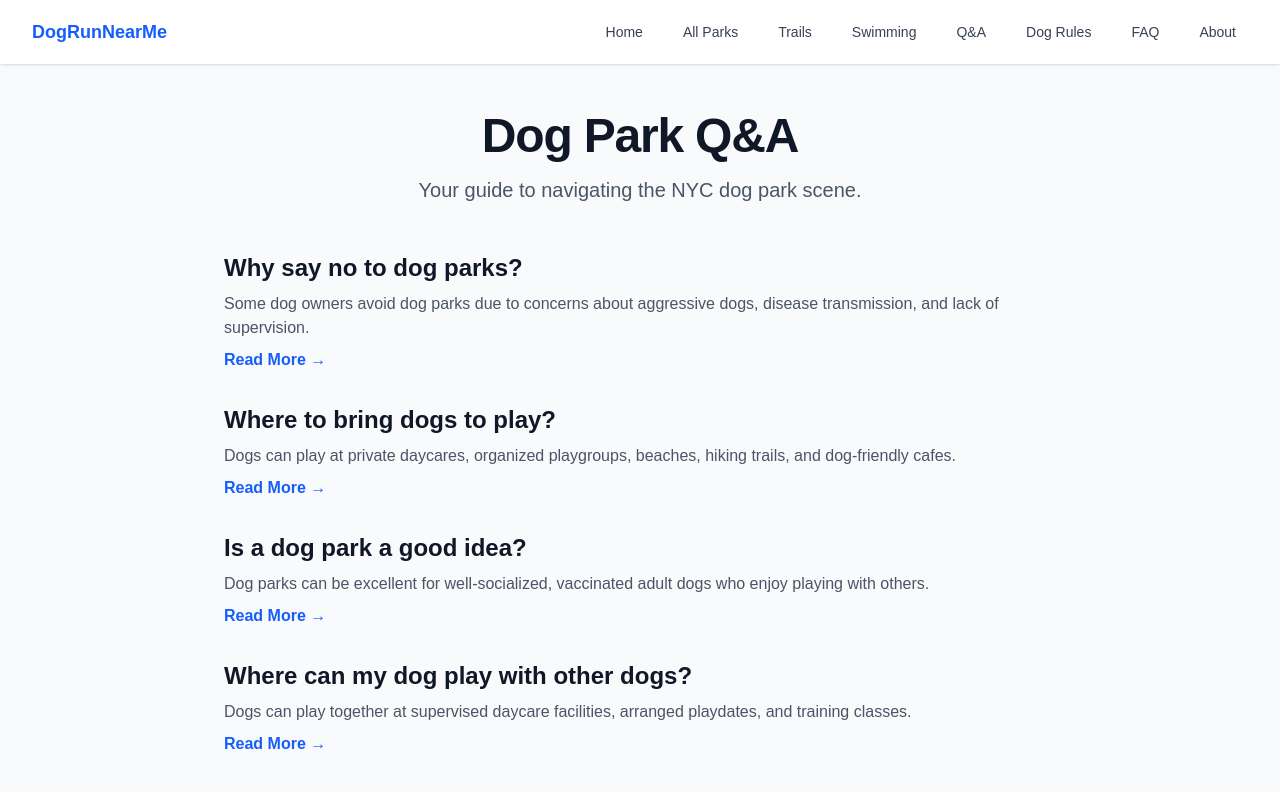
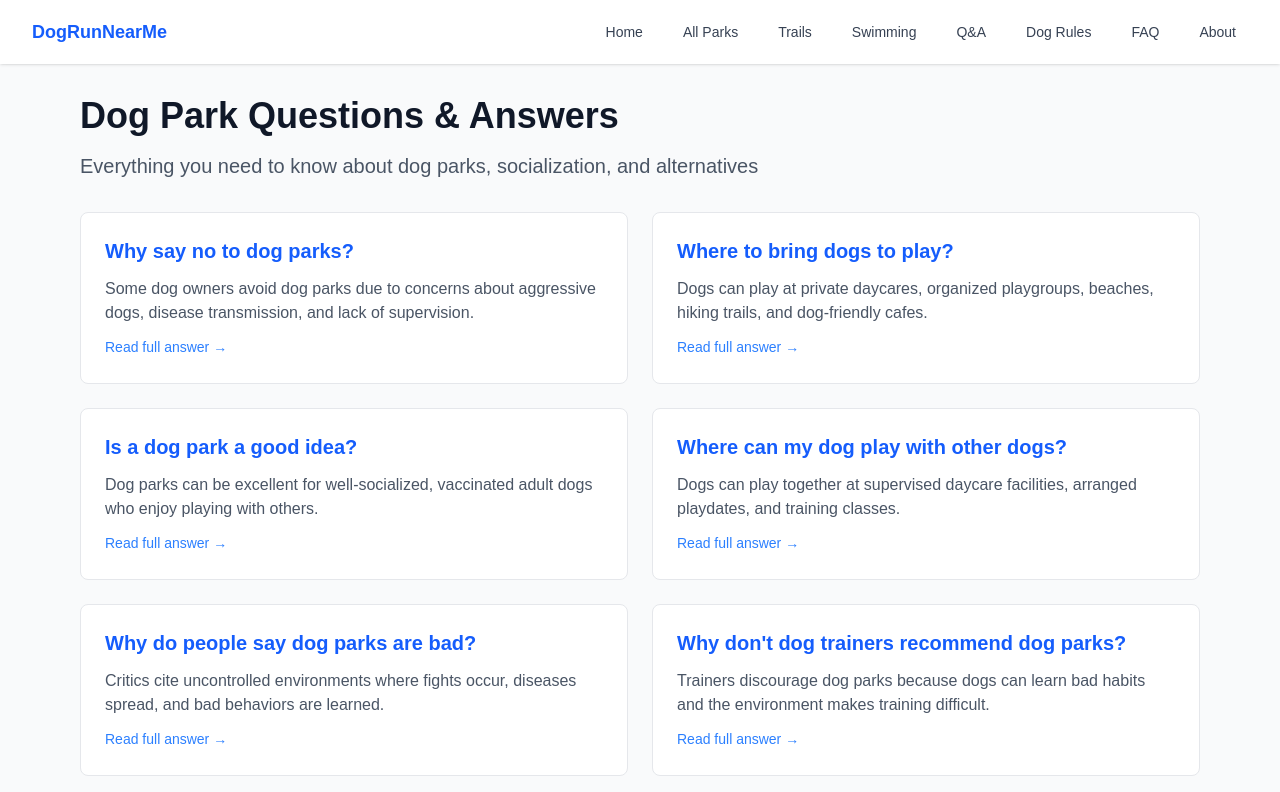
Before and after one commit to ronaldregan621/dogrunnearme-web, a Next.js app: page /questions in a window 1280 px wide. Shown: the top 792 px of the page. Built offline with nearby package versions, Linux system fonts and the light colour scheme.

Commit message:
style: redesign Q&A hub page with two-column grid

```diff
--- a/src/app/questions/page.tsx
+++ b/src/app/questions/page.tsx
@@ -1,33 +1,38 @@
+import Link from 'next/link';
 import { dogParkQuestions } from '@/data/dogParkQuestions';
-import Link from 'next/link';
 
-export default function QuestionsHubPage() {
+export const metadata = {
+  title: 'Dog Park Questions & Answers - Complete Guide',
+  description: 'Find answers to the most common dog park questions. Learn about safety, alternatives, socialization, and whether dog parks are right for your dog.',
+};
+
+export default function QuestionsHub() {
   return (
-    <div className="max-w-4xl mx-auto px-4 sm:px-6 lg:px-8 py-12">
-      <div className="text-center mb-12">
-        <h1 className="text-4xl font-bold tracking-tight text-gray-900 sm:text-5xl">
-          Dog Park Q&A
-        </h1>
-        <p className="mt-4 text-xl text-gray-600">
-          Your guide to navigating the NYC dog park scene.
-        </p>
-      </div>
+    <div className="max-w-6xl mx-auto px-4 py-8">
+      <h1 className="text-4xl font-bold mb-4 text-gray-900">
+        Dog Park Questions & Answers
+      </h1>
+      <p className="text-xl text-gray-600 mb-8">
+        Everything you need to know about dog parks, socialization, and alternatives
+      </p>
 
-      <div className="space-y-8">
-        {dogParkQuestions.map((q) => (
-          <div key={q.slug}>
-            <Link href={`/questions/${q.slug}`}>
-              <h2 className="text-2xl font-semibold text-gray-900 hover:text-blue-700">
-                {q.title}
-              </h2>
-            </Link>
-            <p className="mt-2 text-gray-600">
-              {q.quickAnswer}
+      <div className="grid md:grid-cols-2 gap-6">
+        {dogParkQuestions.map((question) => (
+          <Link
+            key={question.slug}
+            href={`/questions/${question.slug}`}
+            className="block p-6 bg-white border border-gray-200 rounded-lg hover:shadow-lg transition"
+          >
+            <h2 className="text-xl font-semibold mb-3 text-blue-600 hover:underline">
+              {question.title}
+            </h2>
+            <p className="text-gray-600">
+              {question.quickAnswer}
             </p>
-            <Link href={`/questions/${q.slug}`} className="text-blue-600 hover:text-blue-700 font-semibold mt-2 inline-block">
-              Read More &rarr;
-            </Link>
-          </div>
+            <span className="inline-block mt-3 text-sm text-blue-500 hover:underline">
+              Read full answer →
+            </span>
+          </Link>
         ))}
       </div>
     </div>
```
